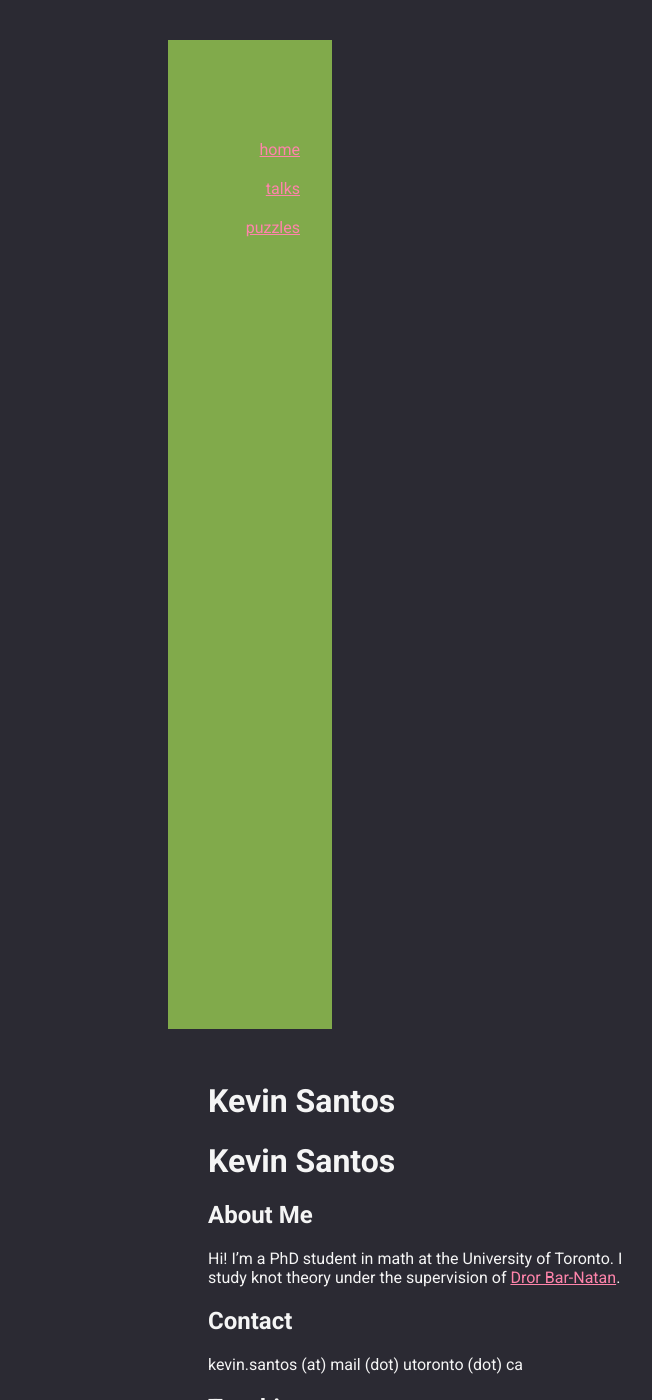
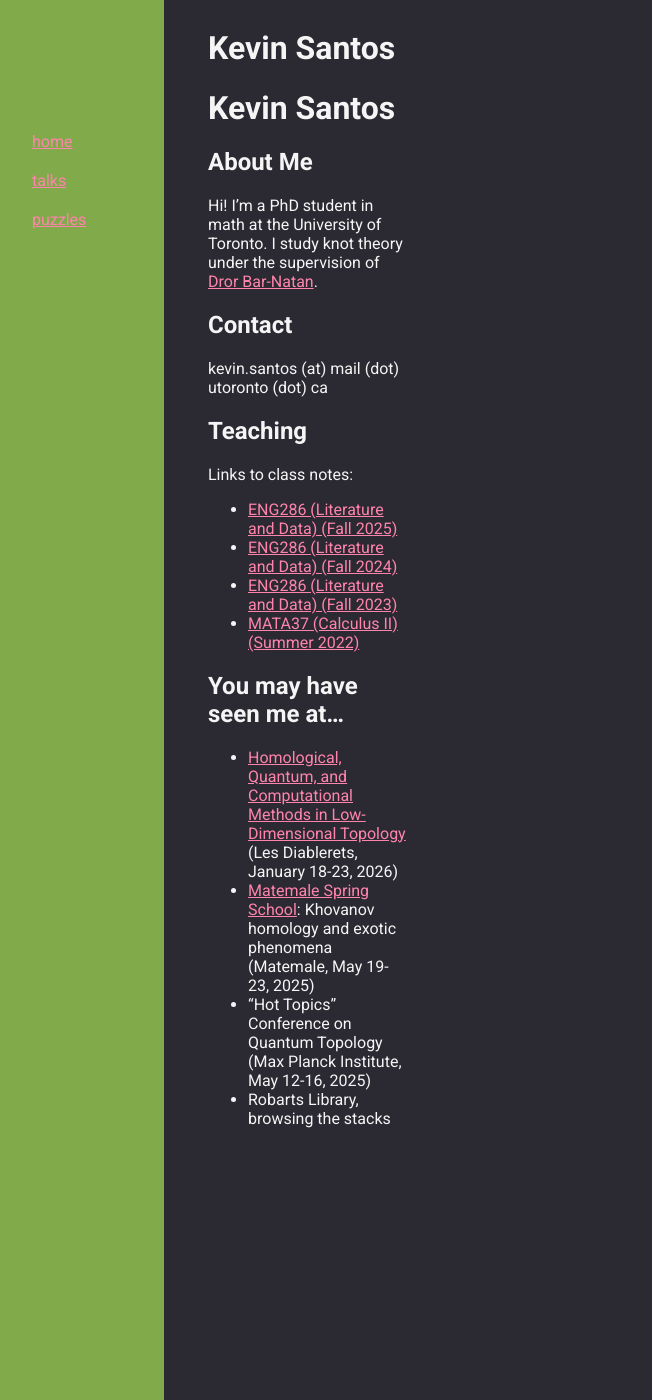
Before and after one commit to kev-santos/kev-santos.github.io, a Jekyll site: the page built from README.md, in a window 1280 px wide and 1400 px high. Shown: the whole window, without its empty margins (0-652 px from the left). Built offline with Jekyll 4.4.1, drawn with Linux system fonts in a browser that asks for light colours; our own code applies the rules of GitHub Pages for plain Markdown files; Markdown is read by kramdown in place of the engine named in the settings.

Commit message:
reset css

```diff
--- a/css/style.css
+++ b/css/style.css
@@ -12,7 +12,6 @@ body {
   color: whitesmoke;
   font-family: Verdana;
   width: 75%;
-  display: flex;
 }
 
 a {
@@ -42,7 +41,7 @@ a.menu:visited {
   float: left;
   margin-left: 150px;
   padding: 0px 10px;
-  width: 50%;
+  width: 25%;
 }
 
 #content {
@@ -52,11 +51,14 @@ a.menu:visited {
 
 
 #menu {
-  max-width: 150px;
+  position: fixed;
+  top: 0;
+  left: 0;
+  width: 150px;
   height: 100%;
   min-width: max-content;
 
-  text-align: right;
+  text-align: left;
   background-color: rgb(129, 170, 75);
   /*background: hsla(86, 39%, 48%, 1);
   background: linear-gradient(90deg, hsla(86, 39%, 48%, 1) 70%, #FFD6E4 100%);*/
```
